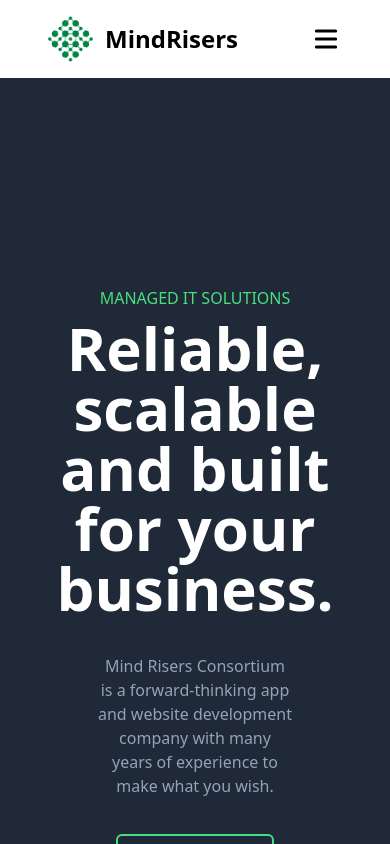
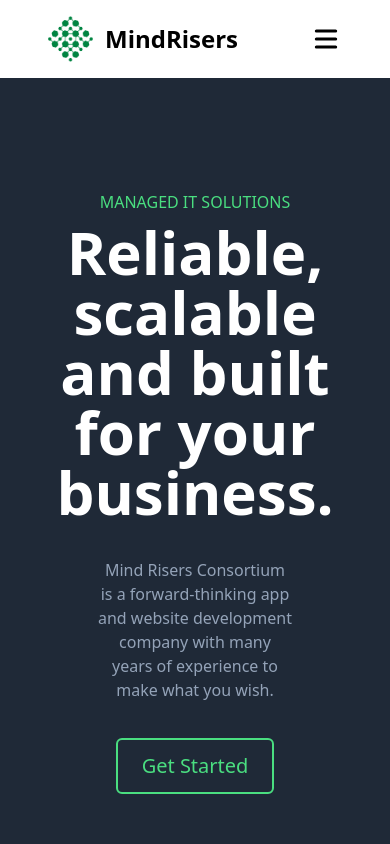
Before and after one commit to pranjaltimsina/mindrisers, a React (Create React App) app: page / in a window 390 px wide. Shown: the top 844 px of the page. Built offline with nearby package versions, Linux system fonts and the light colour scheme.

Commit message:
fix: splash screen padding on small screens

```diff
--- a/src/components/HomePageComponents/Splash.tsx
+++ b/src/components/HomePageComponents/Splash.tsx
@@ -1,7 +1,7 @@
 const Splash = () => {
   return (
     <div className='bg-gray-800 flex flex-col items-center w-full h-screen'>
-      <div className='mt-52 text-md text-green-400'>MANAGED IT SOLUTIONS</div>
+      <div className='mt-28 sm:mt-52 text-md text-green-400'>MANAGED IT SOLUTIONS</div>
       <h1 className='h-max mt-2 w-4/5 sm:w-1/2 text-center text-white font-sans font-extrabold text-6xl'>
         Reliable, scalable and built for your business.
       </h1>
```
